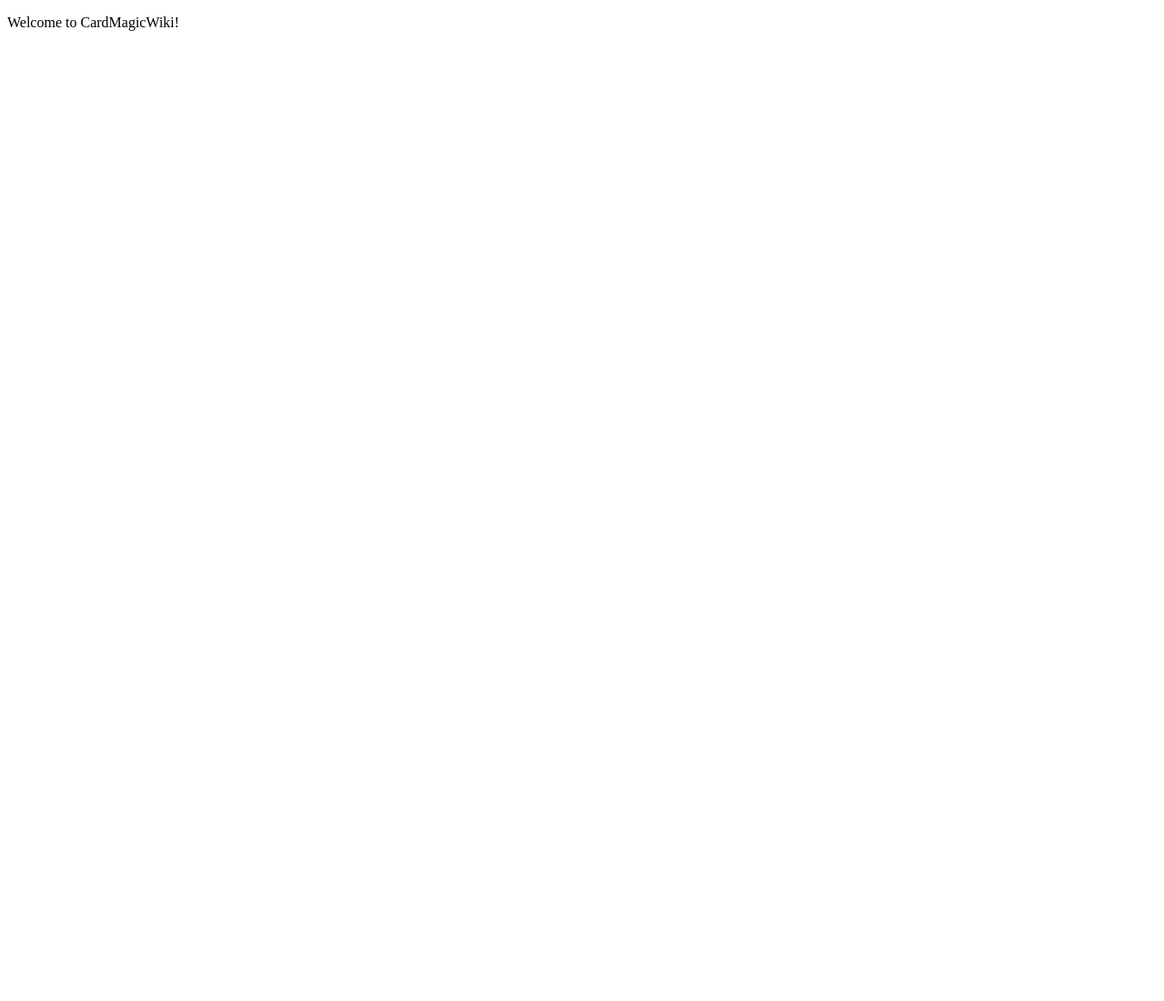
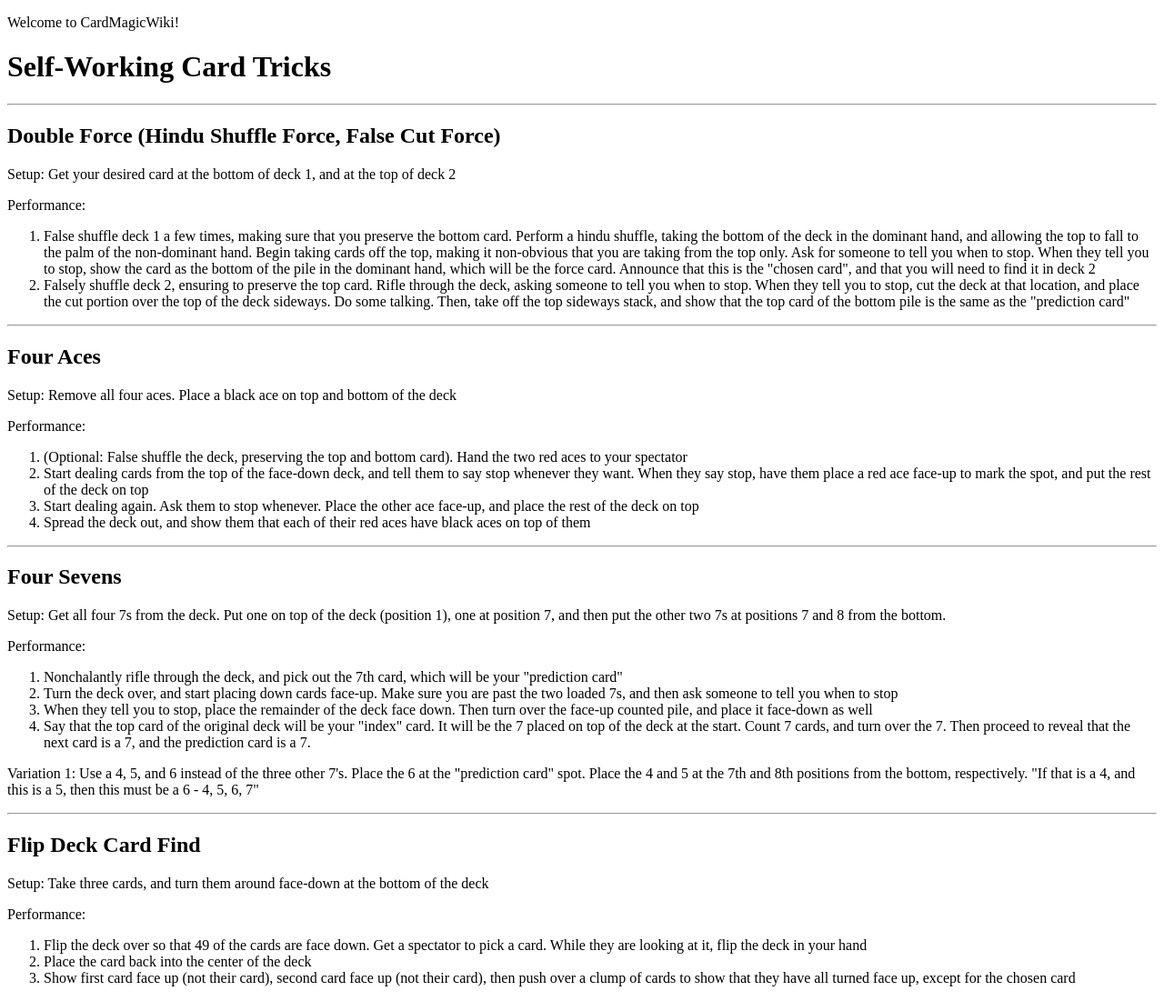
Before and after one commit to NoahZielke/CardMagicWiki, a plain HTML site: page index.html in a window 1280 px wide. Shown: the whole page at 91% size. Before the commit the page ends 800 px from the top, so only its background shows below. Drawn offline with Linux system fonts and the light colour scheme.

Commit message:
Add files via upload

```diff
--- a/index.html
+++ b/index.html
@@ -1,10 +1,58 @@
 <!DOCTYPE html>
 <html>
+
 <head>
-  <title>Card Magic Wiki</title>
+    <title>Card Magic Wiki</title>
 </head>
+
 <body>
-  <p>Welcome to CardMagicWiki!</p>
+    <p>Welcome to CardMagicWiki!</p>
+    <h1>Self-Working Card Tricks</h1>
+    <hr>
+    <h2>Double Force (Hindu Shuffle Force, False Cut Force)</h2>
+    <p>Setup: Get your desired card at the bottom of deck 1, and at the top of deck 2</p>
+    <p>Performance:</p>
+    <ol>
+        <li>False shuffle deck 1 a few times, making sure that you preserve the bottom card. Perform a hindu shuffle, taking the bottom of the deck in the dominant hand, and allowing the top to fall to the palm of the non-dominant hand. Begin taking cards off the top, making it non-obvious that you are taking from the top only. Ask for someone to tell you when to stop. When they tell you to stop, show the card as the bottom of the pile in the dominant hand, which will be the force card. Announce that this is the "chosen card", and that you will need to find it in deck 2</li>
+        <li>Falsely shuffle deck 2, ensuring to preserve the top card. Rifle through the deck, asking someone to tell you when to stop. When they tell you to stop, cut the deck at that location, and place the cut portion over the top of the deck sideways. Do some talking. Then, take off the top sideways stack, and show that the top card of the bottom pile is the same as the "prediction card"</li>
+    </ol>
+
+    <hr>
+
+    <h2>Four Aces</h2>
+    <p>Setup: Remove all four aces. Place a black ace on top and bottom of the deck</p>
+    <p>Performance:</p>
+    <ol>
+        <li>(Optional: False shuffle the deck, preserving the top and bottom card). Hand the two red aces to your spectator</li>
+        <li>Start dealing cards from the top of the face-down deck, and tell them to say stop whenever they want. When they say stop, have them place a red ace face-up to mark the spot, and put the rest of the deck on top</li>
+        <li>Start dealing again. Ask them to stop whenever. Place the other ace face-up, and place the rest of the deck on top</li>
+        <li>Spread the deck out, and show them that each of their red aces have black aces on top of them</li>
+    </ol>
+
+    <hr>
+
+    <h2>Four Sevens</h2>
+    <p>Setup: Get all four 7s from the deck. Put one on top of the deck (position 1), one at position 7, and then put the other two 7s at positions 7 and 8 from the bottom.</p>
+    <p>Performance:</p>
+    <ol>
+        <li>Nonchalantly rifle through the deck, and pick out the 7th card, which will be your "prediction card" </li>
+        <li>Turn the deck over, and start placing down cards face-up. Make sure you are past the two loaded 7s, and then ask someone to tell you when to stop</li>
+        <li>When they tell you to stop, place the remainder of the deck face down. Then turn over the face-up counted pile, and place it face-down as well </li>
+        <li>Say that the top card of the original deck will be your "index" card. It will be the 7 placed on top of the deck at the start. Count 7 cards, and turn over the 7. Then proceed to reveal that the next card is a 7, and the prediction card is a 7.</li>
+    </ol>
+    <p>Variation 1: Use a 4, 5, and 6 instead of the three other 7's. Place the 6 at the "prediction card" spot. Place the 4 and 5 at the 7th and 8th positions from the bottom, respectively. "If that is a 4, and this is a 5, then this must be a 6 - 4, 5, 6, 7"</p>
+
+    <hr>
+
+    <h2>Flip Deck Card Find</h2>
+    <p>Setup: Take three cards, and turn them around face-down at the bottom of the deck</p>
+    <p>Performance:</p>
+    <ol>
+        <li>Flip the deck over so that 49 of the cards are face down. Get a spectator to pick a card. While they are looking at it, flip the deck in your hand</li>
+        <li>Place the card back into the center of the deck</li>
+        <li>Show first card face up (not their card), second card face up (not their card), then push over a clump of cards to show that they have all turned face up, except for the chosen card</li>
+    </ol>
 
 </body>
+
 </html>
```
